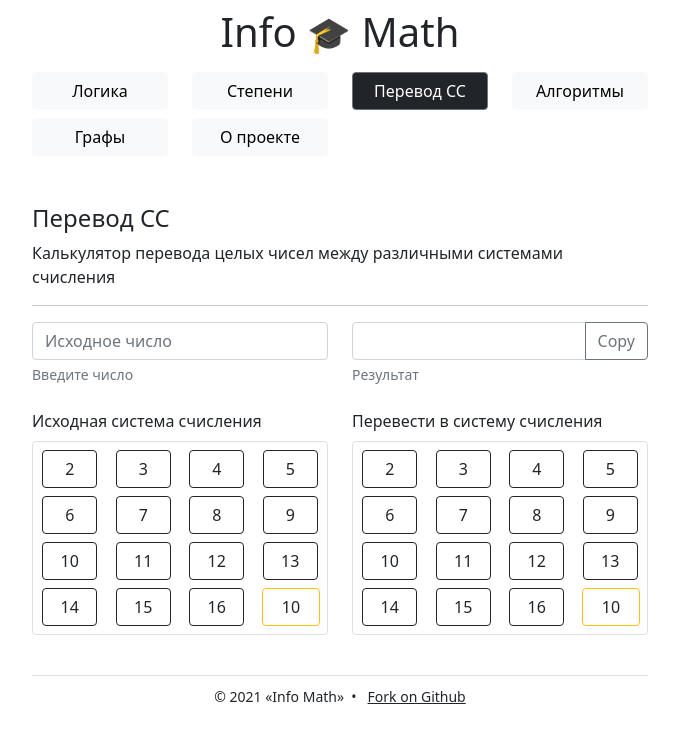
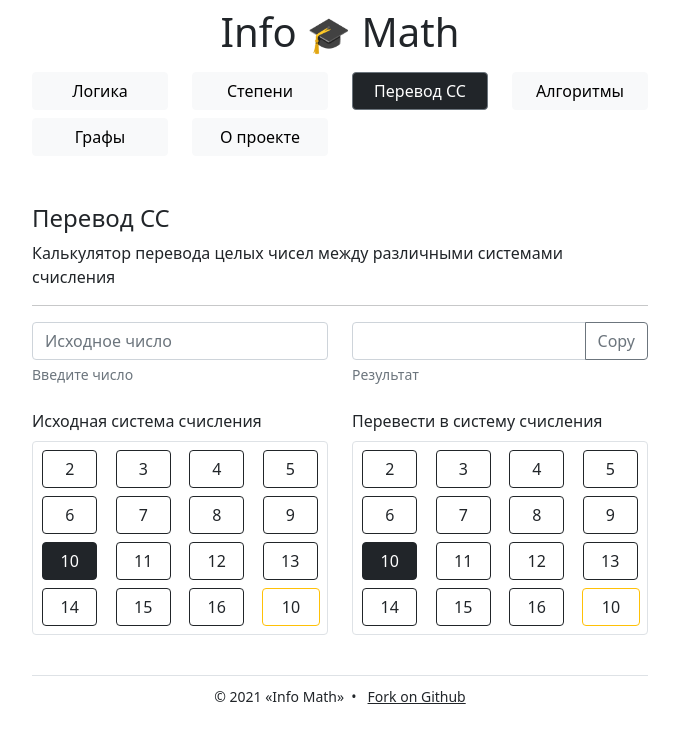
Before and after one commit to mccrush/info, a Vue app: page / in a window 1280 px wide. Both pictures are taken after a click on the button "Перевод СС". Shown: the top 740 px of the page, without its empty margins (300-979 px from the left). Built offline with nearby package versions, Linux system fonts and the light colour scheme.

Commit message:
Settings work buttons in calcSS

```diff
--- a/src/components/SS/CalcSS.vue
+++ b/src/components/SS/CalcSS.vue
@@ -19,20 +19,21 @@
           v-for="ss in 15"
           :key="'id' + ss"
         >
-          <input
+          <!-- <input
             type="radio"
             class="input-ss btn-check"
             name="inputSS"
             :id="'option' + ss"
             autocomplete="off"
             @change="calculate"
-          />
-          <label
-            class="btn btn-outline-dark w-75"
-            :for="'option' + ss"
-            @click="inputSS = ss + 1"
-            >{{ ss + 1 }}</label
+          /> -->
+          <button
+            class="input-ss btn btn-outline-dark w-75"
+            :class="{ 'activ-in-ss': inputSS == ss + 1 }"
+            @click="selectInputSS(ss + 1)"
           >
+            {{ ss + 1 }}
+          </button>
         </div>
         <input
           type="text"
@@ -70,20 +71,13 @@
           v-for="ss in 15"
           :key="'idr' + ss"
         >
-          <input
-            type="radio"
-            class="result-ss btn-check"
-            name="resultSS"
-            :id="'optionr' + ss"
-            autocomplete="off"
-            @change="calculate"
-          />
-          <label
-            class="btn btn-outline-dark w-75"
-            :for="'optionr' + ss"
-            @click="resultSS = ss + 1"
-            >{{ ss + 1 }}</label
+          <button
+            class="result-ss btn btn-outline-dark w-75"
+            :class="{ 'activ-res-ss': resultSS == ss + 1 }"
+            @click="selectResultSS(ss + 1)"
           >
+            {{ ss + 1 }}
+          </button>
         </div>
         <input
           type="text"
@@ -200,20 +194,28 @@ export default {
     }
   },
   methods: {
-    // checkOffInSS() {
-    //   let btnEl = document.querySelectorAll(
-    //     '.input-ss.btn-check:checked+.btn-outline-dark'
-    //   )[0]
-    //   console.log('btnEl befor', btnEl.previousSibling)
-    //   btnEl.previousSibling.setAttribute('checked', 'false')
-    //   console.log('btnEl after', btnEl.previousSibling)
-    // },
-    // checkOffResSS() {
-    //   let btnEl = document.querySelectorAll(
-    //     '.result-ss.btn-check:checked+.btn-outline-dark'
-    //   )[0]
-    //   btnEl.classList.add('bg-white', 'text-dark')
-    // },
+    checkOffInSS() {
+      let btnEls = document.querySelectorAll('.input-ss')
+
+      for (let i = 0; i < btnEls.length; i++) {
+        btnEls[i].classList.remove('activ-in-ss')
+      }
+    },
+    checkOffResSS() {
+      let btnEls = document.querySelectorAll('.result-ss')
+
+      for (let i = 0; i < btnEls.length; i++) {
+        btnEls[i].classList.remove('activ-res-ss')
+      }
+    },
+    selectInputSS(ss) {
+      this.inputSS = ss
+      this.calculate()
+    },
+    selectResultSS(ss) {
+      this.resultSS = ss
+      this.calculate()
+    },
     calculate() {
       if (this.inputSS > 36) {
         alert('Основание СС не может быть больше 36')
@@ -325,4 +327,9 @@ export default {
 </script>
 
 <style scoped>
+.activ-in-ss,
+.activ-res-ss {
+  color: #fff;
+  background-color: #212529;
+}
 </style>
```
